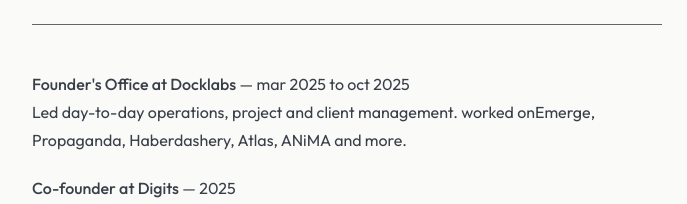
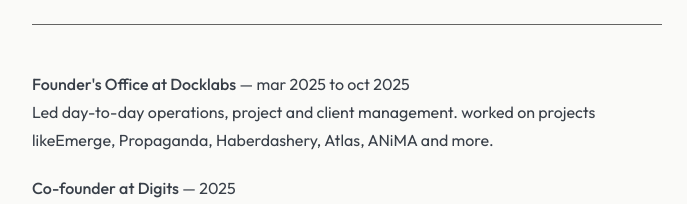
Before and after one commit to priyanshuratnakar/ratnakar.xyz, a Next.js app: page /resume in a window 1280 px wide. Shown: the part 124-328 px from the top of the page, without its empty margins (293-980 px from the left). Built offline with nearby package versions, Linux system fonts and the light colour scheme.

Commit message:
Update resume.tsx

```diff
--- a/pages/resume.tsx
+++ b/pages/resume.tsx
@@ -70,7 +70,7 @@
                 </a>{" "}
                 — mar 2025 to oct 2025
                 <br />
-                Led day-to-day operations, project and client management. worked on
+                Led day-to-day operations, project and client management. worked on projects like
                 <a href="https://www.tryemerge.xyz/">Emerge,</a> <a href="https://propaganda.now/">Propaganda</a>, Haberdashery, Atlas, ANiMA and more.
               </Text>
 
```
